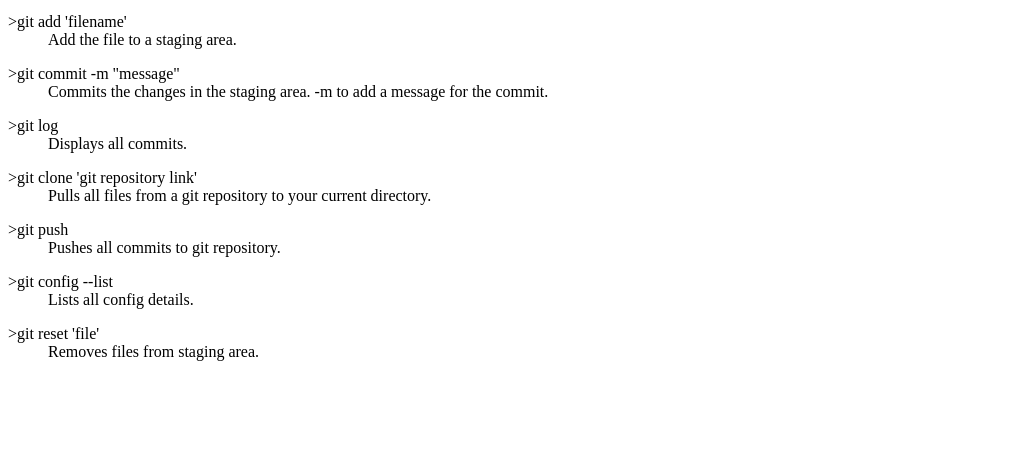
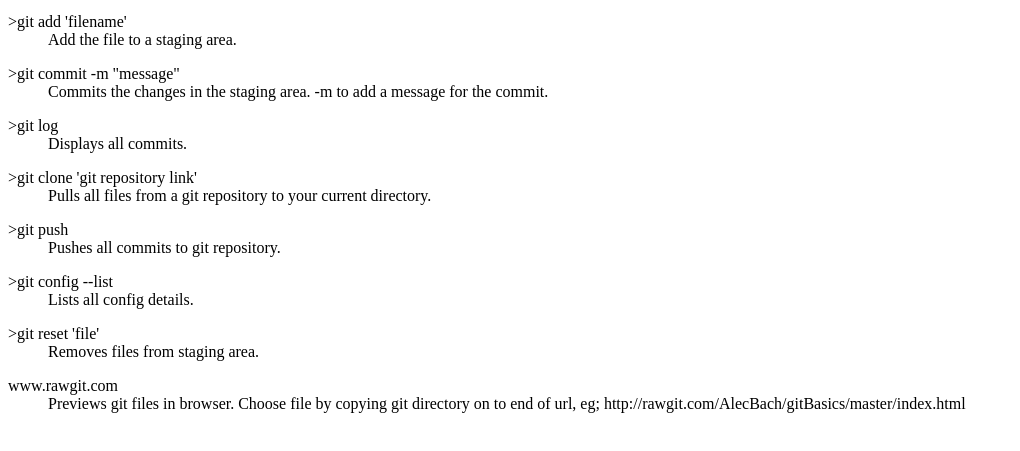
Before and after one commit to AlecBach/gitBasics, a plain HTML site: page index.html in a window 1280 px wide. Shown: the part 119-570 px from the top of the page, without its empty margins (0-1020 px from the left). Drawn offline with Linux system fonts and the light colour scheme.

Commit message:
added information about the website 'www.rawgit.com

```diff
--- a/index.html
+++ b/index.html
@@ -37,5 +37,9 @@
 		<dt>>git reset 'file'</dt>
 		<dd>Removes files from staging area.</dd>
 	</dl>
+	<dl>
+		<dt>www.rawgit.com</dt>
+		<dd>Previews git files in browser. Choose file by copying git directory on to end of url, eg; http://rawgit.com/AlecBach/gitBasics/master/index.html</dd>
+	</dl>
 </body>
 </html>
```
